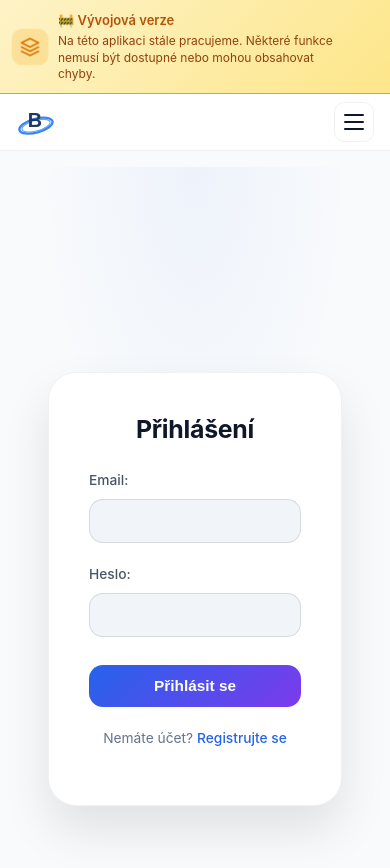
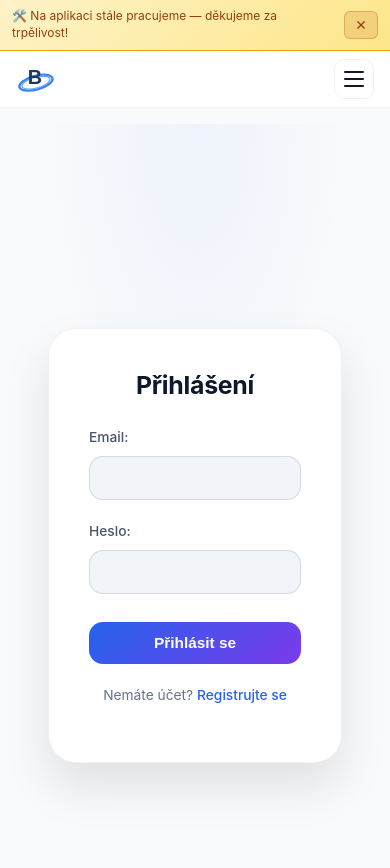
Before and after one commit to Sharpn3ssis/MPWendl, a React (Vite) app: page / in a window 390 px wide. Shown: the top 868 px of the page. Built offline with nearby package versions, Linux system fonts and the light colour scheme; no server answers; what @tiptap/extension-youtube would draw is missing.

Commit message:
fix: simplify dev banner - smaller, visible close button

```diff
--- a/src/components/DevBanner.css
+++ b/src/components/DevBanner.css
@@ -2,11 +2,11 @@
   display: flex;
   align-items: center;
   gap: 12px;
-  padding: 12px 16px;
+  padding: 8px 16px;
   background: linear-gradient(135deg, #fef3c7 0%, #fde68a 100%);
   border-bottom: 1px solid #f59e0b;
   color: #92400e;
-  font-size: 14px;
+  font-size: 13px;
   position: relative;
   z-index: 1000;
   animation: slideDown 0.4s ease-out;
@@ -38,40 +38,12 @@
   }
 }
 
-.dev-banner__icon {
-  display: flex;
-  align-items: center;
-  justify-content: center;
-  width: 40px;
-  height: 40px;
-  background: rgba(245, 158, 11, 0.2);
-  border-radius: 10px;
-  flex-shrink: 0;
-  color: #d97706;
-  animation: pulse 2s ease-in-out infinite;
-}
-
-@keyframes pulse {
-  0%, 100% {
-    transform: scale(1);
-  }
-  50% {
-    transform: scale(1.05);
-  }
-}
-
 .dev-banner__content {
   display: flex;
   flex-direction: column;
   gap: 2px;
   flex: 1;
   min-width: 0;
-}
-
-.dev-banner__title {
-  font-weight: 600;
-  color: #b45309;
-  font-size: 14px;
 }
 
 .dev-banner__text {
@@ -84,20 +56,21 @@
   display: flex;
   align-items: center;
   justify-content: center;
-  width: 32px;
-  height: 32px;
-  background: transparent;
-  border: none;
-  border-radius: 8px;
+  width: 28px;
+  height: 28px;
+  background: rgba(180, 83, 9, 0.15);
+  border: 1px solid rgba(180, 83, 9, 0.3);
+  border-radius: 6px;
   cursor: pointer;
-  color: #b45309;
+  color: #92400e;
   transition: all 0.2s ease;
   flex-shrink: 0;
 }
 
 .dev-banner__close:hover {
-  background: rgba(180, 83, 9, 0.15);
-  color: #92400e;
+  background: rgba(180, 83, 9, 0.25);
+  border-color: rgba(180, 83, 9, 0.5);
+  color: #78350f;
 }
 
 .dev-banner__close:active {
@@ -111,14 +84,6 @@
   color: #fde68a;
 }
 
-[data-theme="dark"] .dev-banner__icon {
-  background: rgba(251, 191, 36, 0.15);
-  color: #fbbf24;
-}
-
-[data-theme="dark"] .dev-banner__title {
-  color: #fcd34d;
-}
 
 [data-theme="dark"] .dev-banner__text {
   color: #fde68a;
@@ -126,32 +91,21 @@
 
 [data-theme="dark"] .dev-banner__close {
   color: #fcd34d;
+  background: rgba(251, 191, 36, 0.15);
+  border: 1px solid rgba(251, 191, 36, 0.3);
 }
 
 [data-theme="dark"] .dev-banner__close:hover {
-  background: rgba(251, 191, 36, 0.2);
+  background: rgba(251, 191, 36, 0.25);
+  border-color: rgba(251, 191, 36, 0.5);
   color: #fde68a;
 }
 
 /* Responsive */
 @media (max-width: 600px) {
   .dev-banner {
-    padding: 10px 12px;
+    padding: 8px 12px;
     gap: 10px;
-  }
-
-  .dev-banner__icon {
-    width: 36px;
-    height: 36px;
-  }
-
-  .dev-banner__icon svg {
-    width: 20px;
-    height: 20px;
-  }
-
-  .dev-banner__title {
-    font-size: 13px;
   }
 
   .dev-banner__text {
--- a/src/components/DevBanner.tsx
+++ b/src/components/DevBanner.tsx
@@ -24,27 +24,18 @@ export const DevBanner = () => {
 
   return (
     <div className={`dev-banner ${isAnimatingOut ? 'dev-banner--closing' : ''}`}>
-      <div className="dev-banner__icon">
-        <svg width="24" height="24" viewBox="0 0 24 24" fill="none" xmlns="http://www.w3.org/2000/svg">
-          <path d="M12 2L2 7L12 12L22 7L12 2Z" stroke="currentColor" strokeWidth="2" strokeLinecap="round" strokeLinejoin="round"/>
-          <path d="M2 17L12 22L22 17" stroke="currentColor" strokeWidth="2" strokeLinecap="round" strokeLinejoin="round"/>
-          <path d="M2 12L12 17L22 12" stroke="currentColor" strokeWidth="2" strokeLinecap="round" strokeLinejoin="round"/>
-        </svg>
-      </div>
       <div className="dev-banner__content">
-        <span className="dev-banner__title">🚧 Vývojová verze</span>
         <span className="dev-banner__text">
-          Na této aplikaci stále pracujeme. Některé funkce nemusí být dostupné nebo mohou obsahovat chyby.
+          🛠️ Na aplikaci stále pracujeme — děkujeme za trpělivost!
         </span>
       </div>
       <button
         className="dev-banner__close"
         onClick={handleClose}
         aria-label="Zavřít upozornění"
+        title="Zavřít"
       >
-        <svg width="20" height="20" viewBox="0 0 24 24" fill="none" xmlns="http://www.w3.org/2000/svg">
-          <path d="M18 6L6 18M6 6L18 18" stroke="currentColor" strokeWidth="2" strokeLinecap="round" strokeLinejoin="round"/>
-        </svg>
+        ✕
       </button>
     </div>
   );
```
